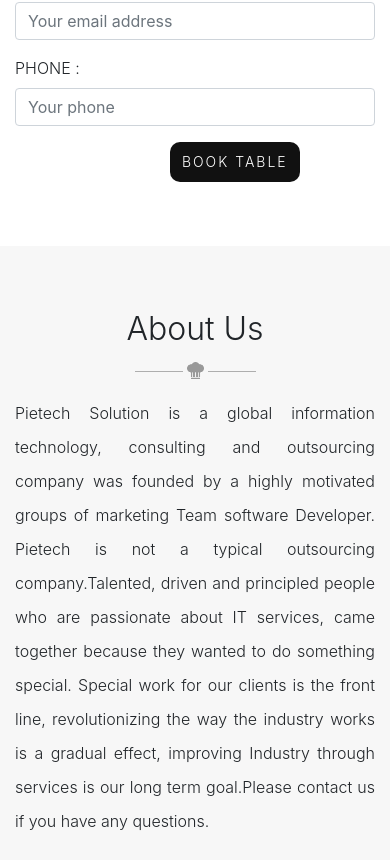
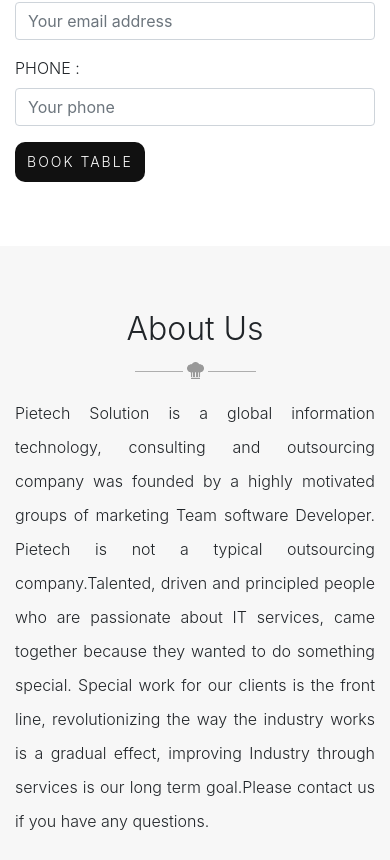
Before and after one commit to meetparikh12/resto-dine, a React (Create React App) app in the folder resto-dine-frontend/: page / in a window 390 px wide. Shown: the part 6364-7224 px from the top of the page. Built offline with nearby package versions, Linux system fonts and the light colour scheme.

Commit message:
Modified styling for footer and reservation

```diff
--- a/resto-dine-frontend/src/components/Footer.css
+++ b/resto-dine-frontend/src/components/Footer.css
@@ -29,7 +29,7 @@
 .footer-icons {
     text-align: right !important;
 }
-@media screen and (max-width: 767){
+@media screen and (max-width: 767px){
     .footer-icons{
         text-align: left !important;
     }
--- a/resto-dine-frontend/src/components/Reservation.css
+++ b/resto-dine-frontend/src/components/Reservation.css
@@ -57,6 +57,17 @@
 .btn-field .btn-style {
     font-size: 14px;
 }
+@media screen and (max-width: 1000px) {
+    .btn-field {
+        margin: 0 40%;
+    }
+}
+
+@media screen and (max-width: 767px) {
+    .btn-field {
+        margin: 0;
+    }
+}
 @media screen and (max-width: 563px){
     .reservation_info {
         left: 0;
```
